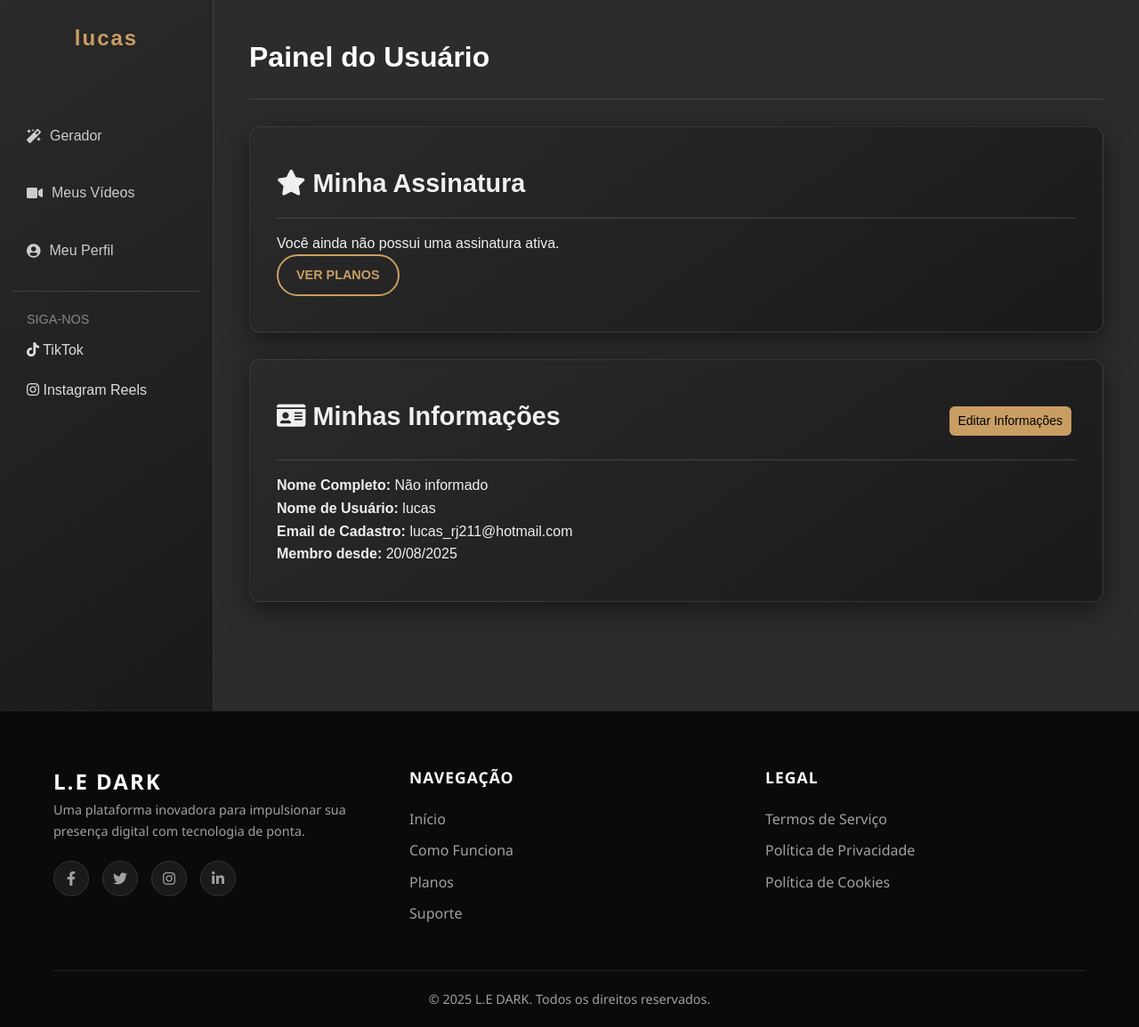
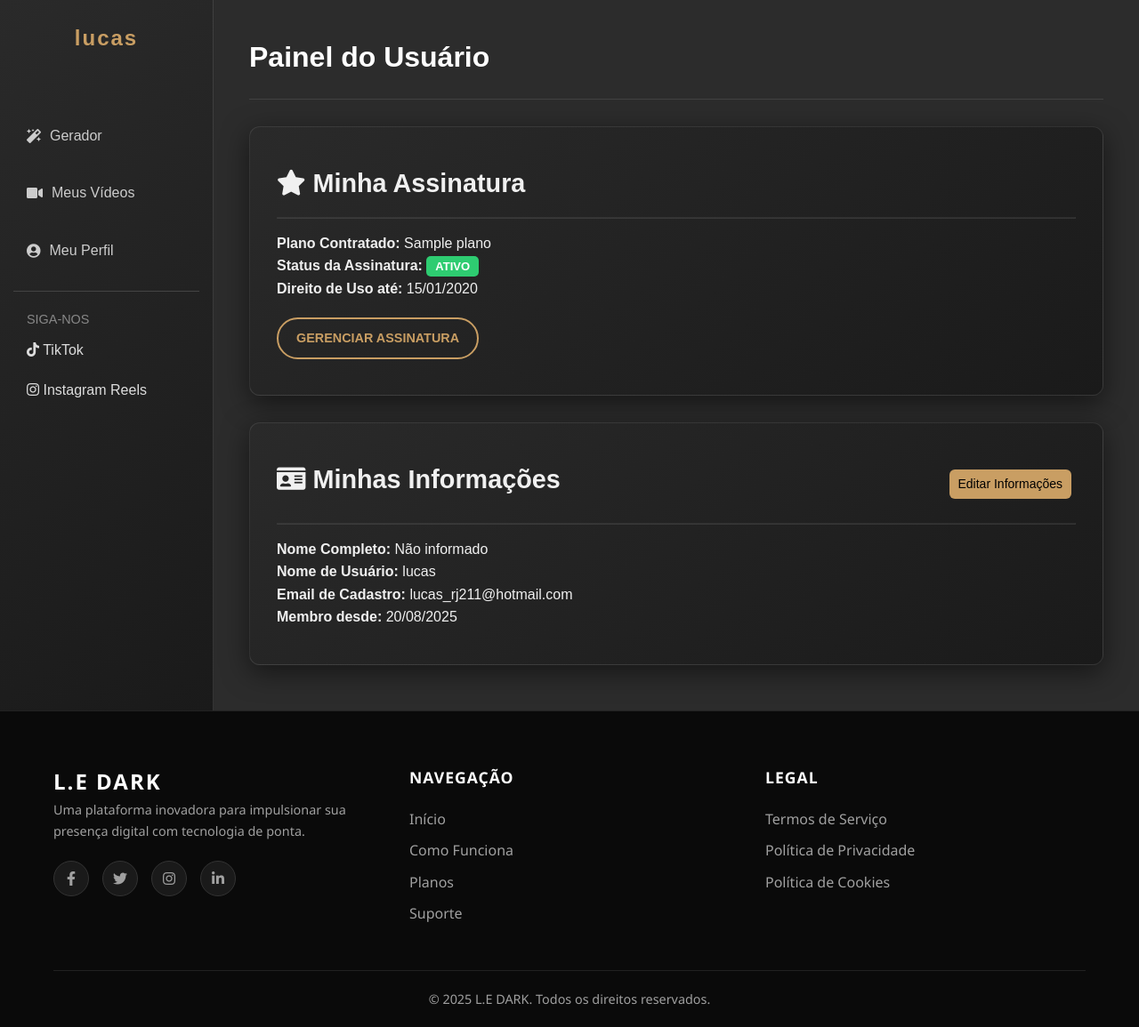
Before and after one commit to emanoel651/site-dark, a Django app: page /perfil/ in a window 1280 px wide. Shown: the part 80-1235 px from the top of the page at 89% size. Run offline with Django 5.2, Linux system fonts and the light colour scheme; a user stored in the database is signed in; tables that the repository leaves empty hold one stand-in row (values such as "Sample post").

Commit message:
Atualização funcional, pagamento, checkout, banco de dados, deve se autenticar, e utilizar o nrok para testes

```diff
--- a/core/static/css/style.css
+++ b/core/static/css/style.css
@@ -1811,3 +1811,32 @@ a {
     margin-top: 25px;
     margin-bottom: 25px;
 }
+
+
+
+
+/*--------------------------------------------------------------------
+/* PAINEL DE PAGAMENTO FALHO
+/*--------------------------------------------------------------------
+/* Estilo para o alerta de erro (vermelho) */
+.alert-danger {
+    background-color: #311818; /* Fundo mais escuro */
+    border: 1px solid #7c3a3a; /* Borda vermelha escura */
+    color: #f8d7da; /* Texto claro */
+    padding: 20px;
+    border-radius: 4px;
+}
+
+.alert-danger .alert-heading {
+    color: #f5c6cb; /* Cor do título */
+}
+
+.alert-danger hr {
+    border-color: #7c3a3a; /* Cor da linha divisória */
+}
+
+.alert-danger a {
+    color: #f5c6cb; /* Cor do link */
+    font-weight: bold;
+    text-decoration: none;
+}
--- a/core/templates/core/usuarios/perfil.html
+++ b/core/templates/core/usuarios/perfil.html
@@ -28,6 +28,18 @@
             <h1>Painel do Usuário</h1>
         </header>
 
+        {% if assinatura %}
+            {% if assinatura.status == 'pendente' %}
+                <div id="status-banner" style="padding: 1rem; margin-bottom: 1.5rem; border-radius: 0.25rem; text-align: center; font-weight: bold; background-color: #fff3cd; color: #856404; border: 1px solid #ffeeba;">
+                    <strong>Sua conta está pendente.</strong> Por favor, resolva as pendências para reativar seu acesso completo.
+                </div>
+            {% elif assinatura.status == 'cancelado' %}
+                <div id="status-banner" style="padding: 1rem; margin-bottom: 1.5rem; border-radius: 0.25rem; text-align: center; font-weight: bold; background-color: #f8d7da; color: #721c24; border: 1px solid #f5c6cb;">
+                    <strong>Sua assinatura foi cancelada.</strong> Seu acesso aos recursos foi revogado. Entre em contato com o suporte.
+                </div>
+            {% endif %}
+        {% endif %}
+        <div id="main-content">
             <div class="pricing-card" style="width: 100%; max-width: none; margin-bottom: 30px; text-align: left;">
                 <h2 class="plan-name"><i class="fas fa-star"></i> Minha Assinatura</h2>
                 <hr style="border-color: rgba(255,255,255,0.1); margin: 15px 0;">
@@ -38,7 +50,7 @@
                     {% if assinatura.data_expiracao %}
                         <p><strong>Direito de Uso até:</strong> {{ assinatura.data_expiracao|date:"d/m/Y" }}</p>
                     {% endif %}
-                <a href="{% url 'gerenciar_assinatura' %}" class="btn-cta" style="margin-top: 20px;">Gerenciar Assinatura</a>
+                    <a href="{% url 'gerenciar_assinatura' %}" class="btn-cta" id="manage-subscription-btn" style="margin-top: 20px;">Gerenciar Assinatura</a>
                 {% else %}
                     <p>Você ainda não possui uma assinatura ativa.</p>
                     <a href="{% url 'planos' %}" class="btn-cta complete-btn">Ver Planos</a>
@@ -57,6 +69,40 @@
                 <p><strong>Email de Cadastro:</strong> {{ user.email }}</p>
                 <p><strong>Membro desde:</strong> {{ user.date_joined|date:"d/m/Y" }}</p>
             </div>
+        </div>
     </main>
 </div>
+
+{% if assinatura and assinatura.status != 'ativo' %}
+<style>
+    /* Estilo para "desativar" visualmente o conteúdo quando restrito */
+    #main-content.restricted {
+        opacity: 0.5;
+        pointer-events: none; /* Impede a maioria dos cliques */
+    }
+</style>
+<script>
+    document.addEventListener('DOMContentLoaded', function() {
+        const mainContent = document.getElementById('main-content');
+        const status = "{{ assinatura.status }}";
+
+        if (status === 'pendente' || status === 'cancelado') {
+            mainContent.classList.add('restricted');
+
+            // Desabilita todos os links e botões dentro do conteúdo principal
+            mainContent.querySelectorAll('a, button').forEach(el => {
+                el.setAttribute('disabled', 'disabled');
+                el.style.pointerEvents = 'none'; // Força a desativação de cliques
+            });
+
+            // Exceção: Reativa o botão de gerenciar assinatura para que o usuário possa corrigir o status
+            const manageSubscriptionBtn = document.getElementById('manage-subscription-btn');
+            if (manageSubscriptionBtn) {
+                manageSubscriptionBtn.removeAttribute('disabled');
+                manageSubscriptionBtn.style.pointerEvents = 'auto';
+            }
+        }
+    });
+</script>
+{% endif %}
 {% endblock %}
--- a/core/urls.py
+++ b/core/urls.py
@@ -1,24 +1,46 @@
 from django.urls import path
 from . import views
-from django.contrib import admin
-
-
+# REMOVA a linha 'from django.contrib import admin', ela não é necessária aqui.
 
 urlpatterns = [
-    # Páginas públicas
+    # ========================================
+    # PÁGINAS PÚBLICAS E DE AUTENTICAÇÃO
+    # ========================================
     path('', views.index, name='index'),
     path('gerador/', views.pagina_gerador, name='pagina_gerador'),
     path('meus-videos/', views.meus_videos, name='meus_videos'),
     path('como-funciona/', views.como_funciona, name='como_funciona'),
     path('planos/', views.planos, name='planos'),
+    path('suporte/', views.suporte, name='suporte'),
+
+    # Autenticação
     path('cadastre-se/', views.cadastre_se, name='cadastre_se'),
     path('login/', views.login_view, name='login'),
-    path('suporte/', views.suporte, name='suporte'),
-    path('admin/', admin.site.urls),
+    path('logout/', views.logout_view, name='logout'),
+
+    # ========================================
+    # PERFIL E ASSINATURA DO USUÁRIO
+    # ========================================
+    path('perfil/', views.meu_perfil, name='meu_perfil'),
+    path('perfil/editar/', views.editar_perfil, name='editar_perfil'),
+    path('assinatura/gerenciar/', views.gerenciar_assinatura_redirect, name='gerenciar_assinatura'),
+
+    # ========================================
+    # PROCESSAMENTO DE PAGAMENTOS (STRIPE)
+    # ========================================
+    path('criar-checkout/', views.criar_checkout_session, name='criar_checkout'),
+    path('pagamento/sucesso/', views.pagamento_sucesso, name='pagamento_sucesso'),
+    path('pagamento/falha/', views.pagamento_falho, name='pagamento_falho'),
     path('stripe-webhook/', views.stripe_webhook, name='stripe-webhook'),
-    # ----------------------------
-    # Painel administrativo
-    # ----------------------------
+
+    # ========================================
+    # PAINEL DE ADMIN CUSTOMIZADO (/painel/)
+    # ========================================
+    # Usuários
+    path('painel/usuarios/', views.admin_usuarios, name='admin_usuarios'),
+    path('painel/usuarios/editar/<int:user_id>/', views.editar_usuario, name='editar_usuario'),
+    path('painel/usuarios/deletar/<int:user_id>/', views.deletar_usuario, name='deletar_usuario'),
+
     # Assinaturas
     path('painel/assinaturas/', views.admin_assinaturas, name='admin_assinaturas'),
     path('painel/assinaturas/ativar/<int:id>/', views.ativar_assinatura, name='ativar_assinatura'),
@@ -26,47 +48,27 @@ urlpatterns = [
     path('painel/assinaturas/editar/<int:id>/', views.editar_assinatura, name='editar_assinatura'),
     path('painel/assinaturas/excluir/<int:id>/', views.excluir_assinatura, name='excluir_assinatura'),
 
-    # Painel de Configurações
-    path('painel/configuracoes/', views.admin_configuracoes, name='admin_configuracoes'),
-    path('painel/editar_configuracao/<int:id>/', views.editar_configuracao, name='editar_configuracao'),
-    path('painel/deletar_configuracao/<int:id>/', views.deletar_configuracao, name='deletar_configuracao'),
+    # Ações de Status da Assinatura (do painel de usuários)
+    path('painel/assinatura/<int:assinatura_id>/pendente/', views.deixar_assinatura_pendente, name='deixar_assinatura_pendente'),
+    path('painel/assinatura/<int:assinatura_id>/cancelar/', views.cancelar_assinatura_admin, name='cancelar_assinatura_admin'),
 
-    #Painel de pagamentos
-    # Painel de pagamentos
+    # Pagamentos
     path('painel/pagamentos/', views.admin_pagamentos, name='admin_pagamentos'),
     path('painel/aprovar_pagamento/<int:id>/', views.aprovar_pagamento, name='aprovar_pagamento'),
     path('painel/recusar_pagamento/<int:id>/', views.recusar_pagamento, name='recusar_pagamento'),
     path('painel/deletar_pagamento/<int:id>/', views.deletar_pagamento, name='deletar_pagamento'),
+
+    # Configurações
+    path('painel/configuracoes/', views.admin_configuracoes, name='admin_configuracoes'),
     path('painel/configuracoes/adicionar/', views.adicionar_configuracao, name='adicionar_configuracao'),
     path('painel/configuracoes/editar/<int:id>/', views.editar_configuracao, name='editar_configuracao'),
-    path('stripe-webhook/', views.stripe_webhook, name='stripe-webhook'),
+    path('painel/deletar_configuracao/<int:id>/', views.deletar_configuracao, name='deletar_configuracao'),
 
-    # Painel administrativo - relatórios
+    # Relatórios
     path('painel/relatorios/', views.admin_relatorios, name='admin_relatorios'),
 
-
-
-    # Usuários
-    path('painel/usuarios/', views.admin_usuarios, name='admin_usuarios'),
-    path('painel/usuarios/editar/<int:user_id>/', views.editar_usuario, name='editar_usuario'),
-    path('painel/usuarios/deletar/<int:user_id>/', views.deletar_usuario, name='deletar_usuario'),
-    path('perfil/', views.meu_perfil, name='meu_perfil'),
-    path('perfil/', views.meu_perfil, name='sua_pagina_de_perfil'),
-    path('perfil/editar/', views.editar_perfil, name='editar_perfil'),
-    path('assinatura/gerenciar/', views.gerenciar_assinatura_redirect, name='gerenciar_assinatura'),
-    path('criar-checkout/', views.criar_checkout_session, name='criar_checkout'),
-     path('pagamento/sucesso/', views.pagamento_sucesso, name='pagamento_sucesso'),
-
-
-
-      # URL DE AUTENTICAÇÃO E PERFIL
-    path('logout/', views.logout_view, name='logout'),
-    path('perfil/', views.meu_perfil, name='meu_perfil'), # <--- CORRIGIDO
-
-
-
-
-
-    # URL para o preview da voz
+    # ========================================
+    # OUTRAS FUNCIONALIDADES
+    # ========================================
     path('preview-voz/<str:nome_da_voz>/', views.preview_voz, name='preview_voz'),
 ]
--- a/core/views.py
+++ b/core/views.py
@@ -284,20 +284,25 @@ def logout_view(request):
 # ==============================================================================
 # VIEWS DA APLICAÇÃO (requerem login)
 # ==============================================================================
+def pagamento_falho(request):
+    """
+    Renderiza a página de pagamento falho.
+    """
+    return render(request, 'planos/pagamento_falho.html')
+
 @csrf_exempt
 def stripe_webhook(request):
     """
-    Escuta os eventos do Stripe para gerenciar assinaturas e pagamentos automaticamente.
+    CORRIGIDO E OTIMIZADO: Escuta os eventos do Stripe para gerenciar o ciclo de vida
+    completo das assinaturas de forma automática e robusta.
     """
     payload = request.body
     sig_header = request.META.get('HTTP_STRIPE_SIGNATURE')
     endpoint_secret = settings.STRIPE_WEBHOOK_SECRET
+    event = None
 
     try:
-        event = stripe.Webhook.construct_event(
-            payload, sig_header, endpoint_secret
-        )
-        print(f"✅ Webhook recebido: Evento {event['type']}")
+        event = stripe.Webhook.construct_event(payload, sig_header, endpoint_secret)
     except (ValueError, stripe.error.SignatureVerificationError) as e:
         print(f"🚨 ERRO no webhook: Payload ou assinatura inválida. Detalhes: {e}")
         return HttpResponse(status=400)
@@ -309,40 +314,41 @@ def stripe_webhook(request):
         stripe_customer_id = session.get('customer')
         stripe_subscription_id = session.get('subscription')
         plano_id = session.get('metadata', {}).get('plano_id')
-        valor_pago = session.get('amount_total', 0) / 100  # Divide por 100 para converter centavos em reais
+        valor_pago = session.get('amount_total', 0) / 100
 
         try:
             usuario = Usuario.objects.get(stripe_customer_id=stripe_customer_id)
             plano = Plano.objects.get(id=plano_id)
 
-            # 1. Atualiza o status do usuário
-            usuario.plano_ativo = True
+            # 1. ATUALIZA o ID da assinatura no usuário
             usuario.stripe_subscription_id = stripe_subscription_id
             usuario.save()
 
-            # 2. Cria o registro da Assinatura (evita duplicatas checando se já existe)
-            Assinatura.objects.get_or_create(
+            # 2. USA 'update_or_create' para criar ou ATUALIZAR a assinatura
+            # Isso é mais seguro que 'get_or_create' pois lida com casos onde já existe uma assinatura antiga.
+            assinatura, created = Assinatura.objects.update_or_create(
                 usuario=usuario,
-                plano=plano,
                 defaults={
-                    'status': 'ativo',
+                    'plano': plano,
+                    'status': 'ativo',  # Define o status como 'ativo'
                     'data_inicio': timezone.now(),
                     'data_expiracao': timezone.now() + timedelta(days=30)
                 }
             )
+            # O método .save() da Assinatura já vai garantir que 'usuario.plano_ativo' seja True.
 
             # 3. CRIA O REGISTRO DO PAGAMENTO
             Pagamento.objects.create(
                 usuario=usuario,
                 plano=plano,
-                valor=valor_pago,  # Usa valor real
+                valor=valor_pago,
                 status='aprovado'
             )
 
             print(f"✅ Assinatura e Pagamento registrados com sucesso para: {usuario.email}")
 
         except (Usuario.DoesNotExist, Plano.DoesNotExist) as e:
-            print(f"🚨 ERRO no webhook: Usuário ou Plano não encontrado. Detalhes: {e}")
+            print(f"🚨 ERRO no webhook (checkout.session.completed): Usuário ou Plano não encontrado. Detalhes: {e}")
             return HttpResponse(status=404)
 
     # --- LÓGICA DE RENOVAÇÃO (PAGAMENTOS RECORRENTES) ---
@@ -351,60 +357,71 @@ def stripe_webhook(request):
         stripe_subscription_id = invoice.get('subscription')
         valor_pago = invoice.get('amount_paid', 0) / 100
 
+        # Ignora invoices sem subscription_id (pagamentos únicos)
         if stripe_subscription_id:
             try:
-                usuario = Usuario.objects.get(stripe_subscription_id=stripe_subscription_id)
-                assinatura_ativa = Assinatura.objects.filter(usuario=usuario, status='ativo').last()
-                if not assinatura_ativa:
-                    raise Assinatura.DoesNotExist("Nenhuma assinatura ativa encontrada.")
+                # Encontra a assinatura pela ID de inscrição do Stripe
+                assinatura = Assinatura.objects.get(usuario__stripe_subscription_id=stripe_subscription_id)
 
-                # 1. Estende a data de expiração
-                assinatura_ativa.data_expiracao = (assinatura_ativa.data_expiracao or timezone.now()) + timedelta(days=30)
-                assinatura_ativa.save()
+                # 1. Garante que o status está ativo e estende a data de expiração
+                assinatura.status = 'ativo'
+                assinatura.data_expiracao = (assinatura.data_expiracao or timezone.now()) + timedelta(days=30)
+                assinatura.save() # O .save() já atualiza o 'plano_ativo' do usuário para True
 
-                # 2. Garante que o plano continua ativo
-                usuario.plano_ativo = True
-                usuario.save()
-
-                # 3. Cria um novo registro de Pagamento
+                # 2. Cria um novo registro de Pagamento para a renovação
                 Pagamento.objects.create(
-                    usuario=usuario,
-                    plano=assinatura_ativa.plano,
+                    usuario=assinatura.usuario,
+                    plano=assinatura.plano,
                     valor=valor_pago,
                     status='aprovado'
                 )
 
-                print(f"✅ Renovação processada para: {usuario.email}. Nova expiração: {assinatura_ativa.data_expiracao}")
+                print(f"✅ Renovação processada para: {assinatura.usuario.email}. Nova expiração: {assinatura.data_expiracao.strftime('%d/%m/%Y')}")
 
-            except (Usuario.DoesNotExist, Assinatura.DoesNotExist) as e:
-                print(f"🚨 ERRO no webhook (invoice.paid): {e}")
+            except Assinatura.DoesNotExist as e:
+                print(f"🚨 ERRO no webhook (invoice.paid): Assinatura não encontrada para o subscription_id {stripe_subscription_id}. Detalhes: {e}")
                 return HttpResponse(status=404)
 
-    # --- LÓGICA DE CANCELAMENTO ---
+    # --- LÓGICA DE PAGAMENTO FALHO (RENOVAÇÃO RECUSADA) ---
+    elif event['type'] == 'invoice.payment_failed':
+        invoice = event['data']['object']
+        stripe_subscription_id = invoice.get('subscription')
+
+        if stripe_subscription_id:
+            try:
+                assinatura = Assinatura.objects.get(usuario__stripe_subscription_id=stripe_subscription_id)
+
+                # 1. Altera o status da assinatura para 'pendente'
+                assinatura.status = 'pendente'
+                assinatura.save() # O .save() já vai atualizar o 'plano_ativo' do usuário para False
+
+                print(f"⚠️ Pagamento falhou para: {assinatura.usuario.email}. Assinatura marcada como 'pendente'.")
+                # Aqui você pode adicionar lógica para notificar o usuário por e-mail.
+
+            except Assinatura.DoesNotExist as e:
+                print(f"🚨 ERRO no webhook (invoice.payment_failed): Assinatura não encontrada para {stripe_subscription_id}. Detalhes: {e}")
+
+    # --- LÓGICA DE CANCELAMENTO (pelo cliente ou por falhas de pagamento) ---
     elif event['type'] == 'customer.subscription.deleted':
         subscription = event['data']['object']
         stripe_subscription_id = subscription.get('id')
 
         try:
-            usuario = Usuario.objects.get(stripe_subscription_id=stripe_subscription_id)
+            assinatura = Assinatura.objects.get(usuario__stripe_subscription_id=stripe_subscription_id)
 
-            # 1. Desativa o plano no usuário
-            usuario.plano_ativo = False
-            usuario.save()
+            # 1. Altera o status da assinatura para 'cancelado'
+            assinatura.status = 'cancelado'
+            # Opcional: Define a data de expiração para agora se desejar
+            # assinatura.data_expiracao = timezone.now()
+            assinatura.save() # O .save() já vai atualizar o 'plano_ativo' do usuário para False
 
-            # 2. Atualiza assinatura para 'cancelado'
-            assinatura_recente = Assinatura.objects.filter(usuario=usuario, status='ativo').last()
-            if assinatura_recente:
-                assinatura_recente.status = 'cancelado'
-                assinatura_recente.save()
+            print(f"✅ Assinatura cancelada no sistema para: {assinatura.usuario.email}")
 
-            print(f"✅ Assinatura cancelada para: {usuario.email}")
-
-        except Usuario.DoesNotExist as e:
-            print(f"🚨 ERRO no webhook (subscription.deleted): {e}")
-            return HttpResponse(status=404)
+        except Assinatura.DoesNotExist as e:
+            print(f"🚨 ERRO no webhook (subscription.deleted): Assinatura não encontrada para {stripe_subscription_id}. Detalhes: {e}")
 
     return HttpResponse(status=200)
+
 
 
 
@@ -428,21 +445,26 @@ def editar_perfil(request):
 
 @login_required
 def meu_perfil(request):
-    usuario = request.user
+    """
+    CORRIGIDO: Esta view agora busca a assinatura do usuário e a passa para o template.
+    Isso garante que os banners de status ('pendente', 'cancelado') funcionem corretamente.
+    """
+    assinatura = None  # Começamos com a assinatura como None
+    try:
+        # Busca a primeira (e idealmente única) assinatura associada ao usuário logado.
+        assinatura = Assinatura.objects.get(usuario=request.user)
+    except Assinatura.DoesNotExist:
+        # Se o usuário não tiver nenhuma assinatura, não há problema.
+        # A variável 'assinatura' permanecerá como None.
+        pass
 
-    # CORREÇÃO: Usando '__iexact' para uma busca que não diferencia maiúsculas de minúsculas
-    assinatura_ativa = Assinatura.objects.filter(
-        usuario=usuario,
-        status__iexact='ativo'  # <-- A MUDANÇA ESTÁ AQUI
-    ).order_by('-data_inicio').first()
-
-    contexto = {
-        'usuario': usuario,
-        'assinatura': assinatura_ativa
+    # O contexto agora envia o objeto 'assinatura' para o template.
+    # Se não houver assinatura, o template receberá None e tratará isso corretamente.
+    context = {
+        'user': request.user,
+        'assinatura': assinatura,
     }
-
-    # Garanta que o caminho para o seu template está correto
-    return render(request, 'core/usuarios/perfil.html', contexto)
+    return render(request, 'core/usuarios/perfil.html', context)
 
 @login_required
 def gerenciar_assinatura_redirect(request):
@@ -1008,3 +1030,32 @@ def criar_checkout_session(request):
         messages.error(request, "Não foi possível iniciar o processo de pagamento. Tente novamente mais tarde.")
         print(f"Erro do Stripe ao criar checkout: {e}")
         return redirect(reverse('planos'))
+
+
+
+# ==============================================================================
+# VIEWS ADICIONADAS PARA GERENCIAMENTO DE STATUS PELO ADMIN
+# ==============================================================================
+
+@user_passes_test(lambda u: u.is_staff) # Garante que apenas admins acessem
+def deixar_assinatura_pendente(request, assinatura_id):
+    """
+    View para o admin marcar uma assinatura como 'pendente'.
+    """
+    assinatura = get_object_or_404(Assinatura, id=assinatura_id)
+    assinatura.status = 'pendente'
+    assinatura.save() # O método save que modificamos cuidará de atualizar o usuário
+    messages.warning(request, f"A assinatura de {assinatura.usuario.username} foi marcada como pendente.")
+    return redirect('admin_usuarios') # Redireciona de volta para a lista de usuários
+
+
+@user_passes_test(lambda u: u.is_staff) # Garante que apenas admins acessem
+def cancelar_assinatura_admin(request, assinatura_id):
+    """
+    View para o admin cancelar uma assinatura.
+    """
+    assinatura = get_object_or_404(Assinatura, id=assinatura_id)
+    assinatura.status = 'cancelado'
+    assinatura.save() # O método save que modificamos cuidará de atualizar o usuário
+    messages.error(request, f"A assinatura de {assinatura.usuario.username} foi cancelada.")
+    return redirect('admin_usuarios') # Redireciona de volta para a lista de usuários
--- a/gerador_videos/settings.py
+++ b/gerador_videos/settings.py
@@ -111,7 +111,7 @@ AUTH_USER_MODEL = 'core.Usuario'
 STRIPE_SECRET_KEY = env('STRIPE_SECRET_KEY')
 STRIPE_PUBLISHABLE_KEY = env('STRIPE_PUBLISHABLE_KEY')
 STRIPE_PRICE_ID = env('STRIPE_PRICE_ID') # <-- ADICIONE ESTA LINHA
-STRIPE_WEBHOOK_SECRET = env('STRIPE_WEBHOOK_SECRET')
+STRIPE_WEBHOOK_SECRET = env('STRIPE_WEBHOOK_SECRET', default='whsec_...')
 
 # No final do seu settings.py
 APPEND_SLASH = False
```
Also changed, not shown: core/models.py (+22 -1 lines), core/templates/core/user/admin_usuarios.html (+15 -1 lines), core/migrations/0008_alter_assinatura_status.py (added), core/templates/core/planos/pagamentos_falho.html (added). Lines whose indentation alone changed are shown as unchanged.
